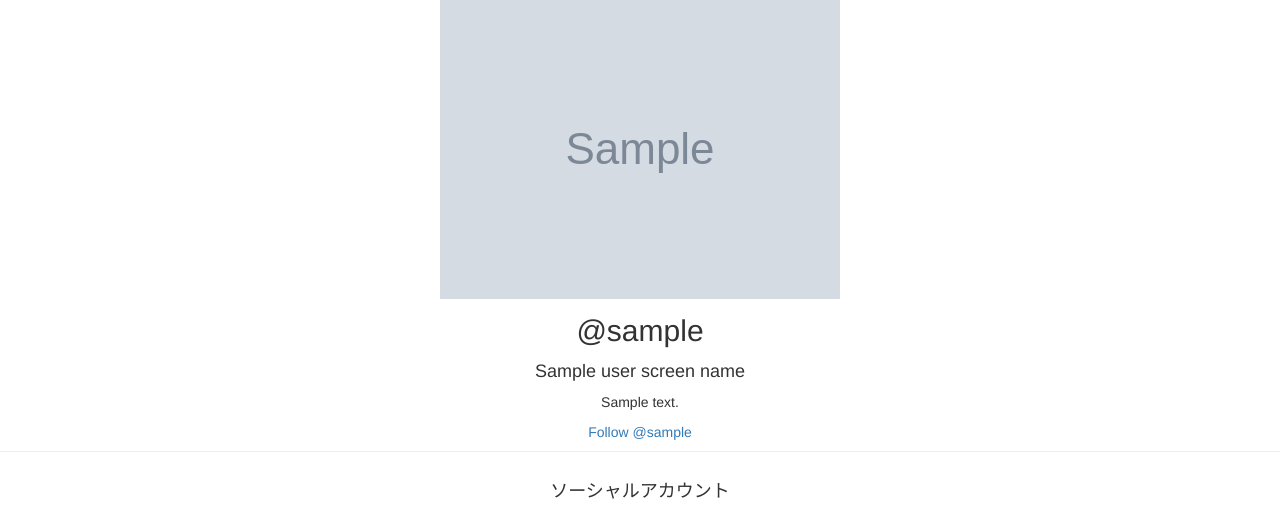
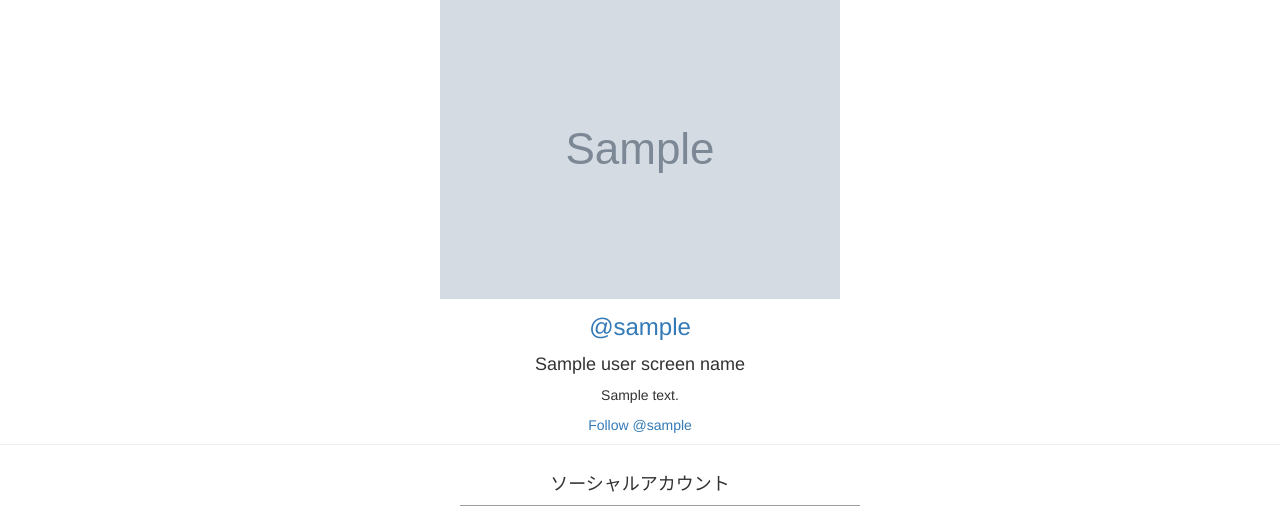
Before and after one commit to nakazye/ProgrammerProfile, a Django app: template ProgrammerProfile/templates/user.html in a window 1280 px wide. Shown: the part 93-599 px from the top of the page. Run offline with Django 3.2, Linux system fonts and the light colour scheme; the template is opened without the code that fills it: most values are stand-ins (such as "Sample title", 1, 10 or a date in 2020); grey boxes marked "Sample" are stand-in pictures; parts of the project's set-up code (start-up, migrations or seed data) failed here and were passed over; some libraries are stand-ins or nearby versions; grey boxes are pictures that could not be loaded.

Commit message:
close #18

```diff
--- a/ProgrammerProfile/templates/user.html
+++ b/ProgrammerProfile/templates/user.html
@@ -44,7 +44,7 @@
 
 <div class="page-header text-center">
     <img src="{{ userImage }}" />
-    <h2 style="margin: 15px">@{{ userName }}</h2>
+    <h3 style="margin: 15px"><a href="https://twitter.com/{{ userName }}" target="_blank">@{{ userName }}</a></h3>
     <h4>{{ userScreenName }}</h4>
     <p>{{ userDescription }}</p>
 
```
